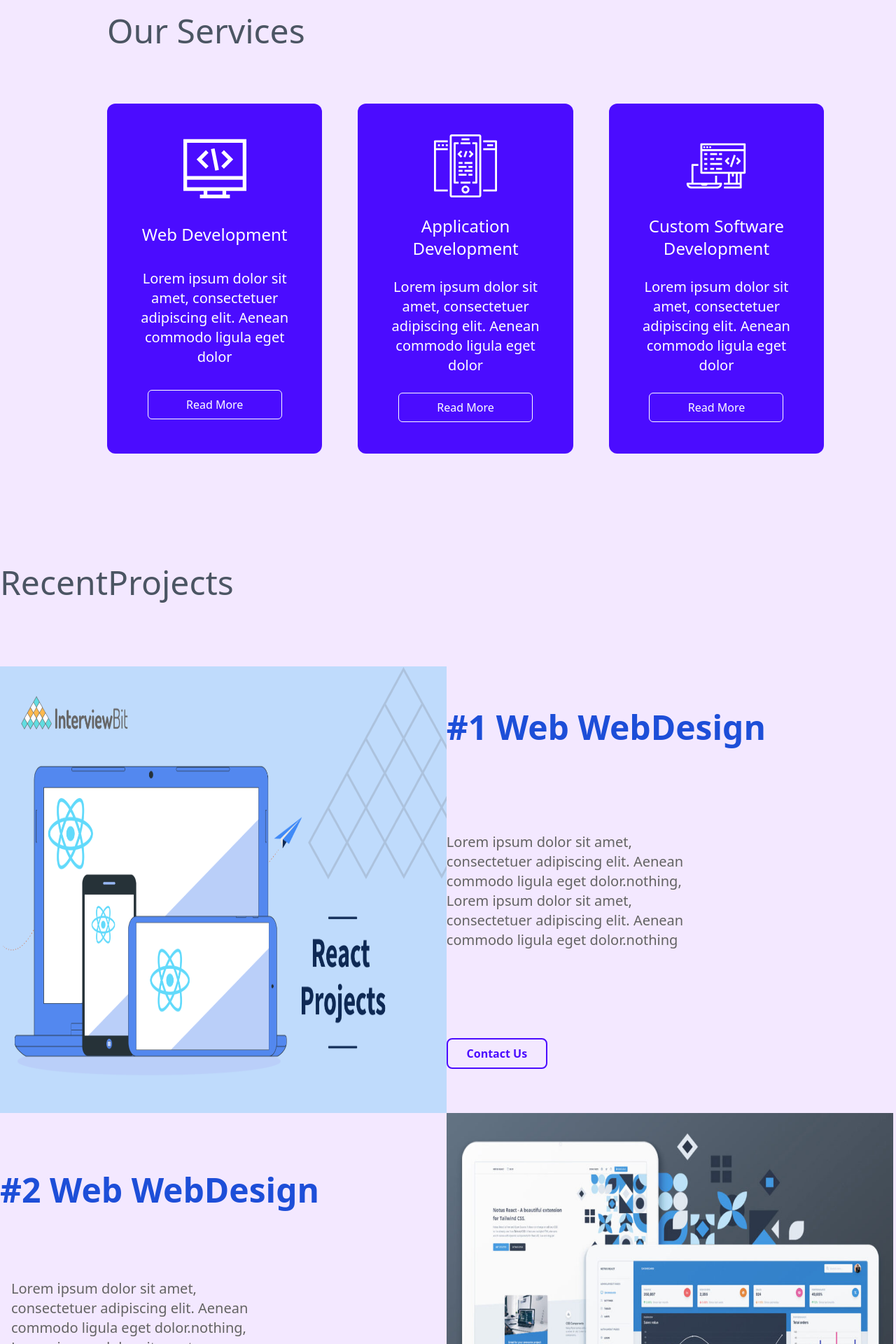
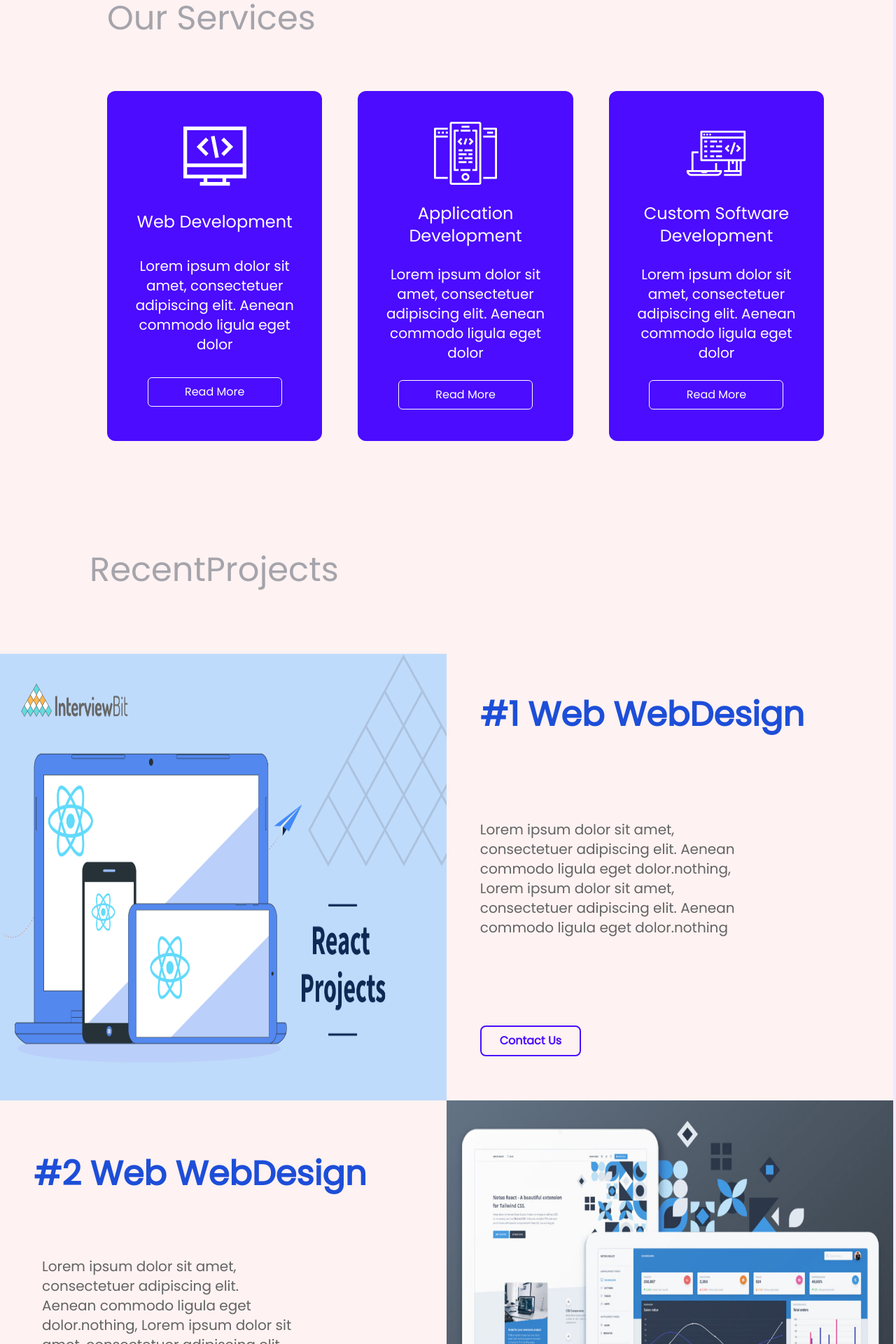
Before and after one commit to codeationio/codeation.io, a Next.js app: page / in a window 1280 px wide. Shown: the part 780-2700 px from the top of the page at 70% size. Built offline with nearby package versions, Linux system fonts and the light colour scheme.

Commit message:
font change

```diff
--- a/components/Header/Header.jsx
+++ b/components/Header/Header.jsx
@@ -3,7 +3,7 @@ import Button from '../Button';
 
 const Header = () => {
   return (
-    <div className="flex justify-between mb-20">
+    <div className="flex justify-between mb-20 mr-10">
       <div className=" bg-[#4B0CFF] flex flex-col justify-evenly items-end text-white rounded-[80px] w-1/2 -translate-x-52 -translate-y-14 -rotate-[20deg]">
         <p className="text-4xl mr-14 mt-3 rotate-[20deg] ">myagency.</p>
         <p className="text-4xl mr-20 w-56 rotate-[20deg] ">
@@ -24,7 +24,7 @@ const Header = () => {
           <p className="">Services</p>
           <Button
             type="button"
-            className="p-2 w-36 rounded-lg border-[#4B0CFF] text-[#4B0CFF]  border"
+            className="p-2 w-44 bg-purple-100 rounded-lg border-[#4B0CFF] text-[#4B0CFF]  border-2"
           >
             Contact Us
           </Button>
--- a/components/Projects/index.jsx
+++ b/components/Projects/index.jsx
@@ -3,8 +3,8 @@ import Button from '../Button';
 
 const index = () => {
   return (
-    <div className="mb-40" >
-      <p className="text-5xl text-gray-600 mb-24 ">RecentProjects</p>
+    <div className="mb-40">
+      <p className="text-5xl text-gray-600/50 mb-24 ml-32 ">RecentProjects</p>
       <div>
         <div className="flex odd:flex-row even:flex-row-reverse ">
           <div className="w-1/2">
@@ -16,11 +16,11 @@ const index = () => {
               layout="responsive"
             />
           </div>
-          <div className="flex flex-col justify-around   w-1/2">
-            <p className=" text-5xl font-semibold text-blue-700">
+          <div className="flex flex-col justify-around w-1/2">
+            <p className=" text-5xl font-semibold text-blue-700 ml-12">
               #1 Web WebDesign{' '}
             </p>
-            <p className="w-96 text-[#636363] text-xl">
+            <p className="w-96 ml-12 text-[#636363] text-xl">
               Lorem ipsum dolor sit amet, consectetuer adipiscing elit. Aenean
               commodo ligula eget dolor.nothing, Lorem ipsum dolor sit amet,
               consectetuer adipiscing elit. Aenean commodo ligula eget
@@ -29,7 +29,7 @@ const index = () => {
 
             <Button
               type="button"
-              className="border-2 font-semibold p-2 w-36 rounded-lg border-[#4B0CFF] text-[#4B0CFF]"
+              className="border-2 ml-12 font-semibold p-2 w-36 rounded-lg border-[#4B0CFF] text-[#4B0CFF]"
             >
               Contact Us
             </Button>
@@ -46,10 +46,10 @@ const index = () => {
             />
           </div>
           <div className="flex flex-col w-1/2 justify-evenly">
-            <p className="text-5xl font-semibold text-blue-700">
+            <p className="text-5xl ml-12 font-semibold text-blue-700">
               #2 Web WebDesign{' '}
             </p>
-            <p className="w-96 text-[#636363] text-xl p-3">
+            <p className="w-96 ml-12 text-[#636363] text-xl p-3">
               Lorem ipsum dolor sit amet, consectetuer adipiscing elit. Aenean
               commodo ligula eget dolor.nothing, Lorem ipsum dolor sit amet,
               consectetuer adipiscing elit. Aenean commodo ligula eget
@@ -57,7 +57,7 @@ const index = () => {
             </p>
             <Button
               type="button"
-              className="border-2 font-semibold p-2 w-36 rounded-lg border-[#4B0CFF] text-[#4B0CFF]"
+              className="border-2 ml-12 font-semibold p-2 w-36 rounded-lg border-[#4B0CFF] text-[#4B0CFF]"
             >
               Contact Us
             </Button>
--- a/components/Review/Carousel.jsx
+++ b/components/Review/Carousel.jsx
@@ -1,46 +1,5 @@
+const Carousel = () => {
+  return <div className="text-8xl " >Carousel</div>;
+};
 
-// const Carousel = () => {
-//   return (
-//     <div>
-//       <Carousel>
-//         <Carousel.Item interval={1000}>
-//           <img
-//             className="d-block w-100"
-//             src="holder.js/800x400?text=First slide&bg=373940"
-//             alt="First slide"
-//           />
-//           <Carousel.Caption>
-//             <h3>First slide label</h3>
-//             <p>Nulla vitae elit libero, a pharetra augue mollis interdum.</p>
-//           </Carousel.Caption>
-//         </Carousel.Item>
-//         <Carousel.Item interval={500}>
-//           <img
-//             className="d-block w-100"
-//             src="holder.js/800x400?text=Second slide&bg=282c34"
-//             alt="Second slide"
-//           />
-//           <Carousel.Caption>
-//             <h3>Second slide label</h3>
-//             <p>Lorem ipsum dolor sit amet, consectetur adipiscing elit.</p>
-//           </Carousel.Caption>
-//         </Carousel.Item>
-//         <Carousel.Item>
-//           <img
-//             className="d-block w-100"
-//             src="holder.js/800x400?text=Third slide&bg=20232a"
-//             alt="Third slide"
-//           />
-//           <Carousel.Caption>
-//             <h3>Third slide label</h3>
-//             <p>
-//               Praesent commodo cursus magna, vel scelerisque nisl consectetur.
-//             </p>
-//           </Carousel.Caption>
-//         </Carousel.Item>
-//       </Carousel>
-//     </div>
-//   );
-// };
-
-// export default Carousel;
+export default Carousel;
--- a/components/Review/index.jsx
+++ b/components/Review/index.jsx
@@ -2,7 +2,7 @@ import Carousel from './carousel';
 
 const index = () => {
   return (
-    <div>
+    <div className="text-center" >
       <Carousel />
     </div>
   );
--- a/components/Services/index.jsx
+++ b/components/Services/index.jsx
@@ -36,7 +36,7 @@ const index = () => {
 
   return (
     <div className="mb-40 max-w-5xl ml-[12%] ">
-      <p className="text-5xl text-gray-600">Our Services</p>
+      <p className="text-5xl text-gray-600/50">Our Services</p>
       <div className="flex justify-between mt-20">
         {cardProps.map((item) => (
           <Card
--- a/components/Team/index.jsx
+++ b/components/Team/index.jsx
@@ -26,14 +26,14 @@ const cardProps = [
 const btnStyle = 'p-2 w-36 rounded-lg border-[#4B0CFF] text-[#4B0CFF] border-2';
 const titleStyle = ' font-medium text-3xl text-[#4B0CFF]';
 const cardStyle =
-  'flex flex-col bg-purple-50/50 justify-between items-center w-[27%] text-center text-black p-12  shadow shadow-gray-900 rounded-3xl h-[450px]';
+  'flex flex-col bg-purple-50/50 justify-between items-center w-[25%] text-center text-black p-12  shadow shadow-gray-900 rounded-3xl h-[450px]';
 const imageWidth = '200';
 const imageHeight = '200';
 
 const index = () => {
   return (
-    <div className=" mb-28 ">
-      <p className="text-5xl text-gray-600 mb-28 ">Our Team</p>
+    <div className=" mb-28 max-w-5xl ml-[12%] ">
+      <p className="text-5xl text-gray-600/50 mb-28 ">Our Team</p>
       <div className="flex justify-around mt-12 ">
         {cardProps.map((item) => (
           <Card
--- a/package.json
+++ b/package.json
@@ -9,7 +9,6 @@
     "lint": "next lint"
   },
   "dependencies": {
-    "bootstrap": "^5.1.3",
     "next": "12.1.5",
     "react": "18.1.0",
     "react-dom": "18.1.0",
--- a/pages/_app.js
+++ b/pages/_app.js
@@ -1,10 +1,8 @@
-// add bootstrap css
-import 'bootstrap/dist/css/bootstrap.css';
 import '../styles/globals.css';
 
 function MyApp({ Component, pageProps }) {
   return (
-    <div className="flex justify-center" >
+    <div className="flex justify-center">
       <Component {...pageProps} />;
     </div>
   );
--- a/pages/api/register.js
+++ /dev/null
@@ -1,3 +0,0 @@
-export default function handler(req, res) {
-  res.status(200).json({ user: 'Ada Lovelace' });
-}
--- a/pages/index.js
+++ b/pages/index.js
@@ -9,13 +9,13 @@ import Footer from '../components/Footer';
 
 export default function Home() {
   return (
-    <div className="max-w-7xl overflow-x-hidden w-screen" >
+    <div className="max-w-7xl overflow-x-hidden w-screen bg-red-50 font-Poppins">
       <Header />
       <Services />
       <Projects />
       <Team />
       <Work />
-      {/* <Review /> */}
+      <Review />
       <Contact />
       <Footer />
     </div>
--- a/styles/globals.css
+++ b/styles/globals.css
@@ -1,3 +1,4 @@
+@import url('https://fonts.googleapis.com/css2?family=Poppins&display=swap');
 @tailwind base;
 @tailwind components;
 @tailwind utilities;
--- a/tailwind.config.js
+++ b/tailwind.config.js
@@ -4,6 +4,9 @@ module.exports = {
     './components/**/*.{js,ts,jsx,tsx}',
   ],
   theme: {
+    fontFamily: {
+      'Poppins': ['Poppins', 'sans-serif'],
+    },
     extends: {
       colors: {
         black: '#000',
```
Also changed, not shown: 2 other files (tests, documents, lock files or other folders).
